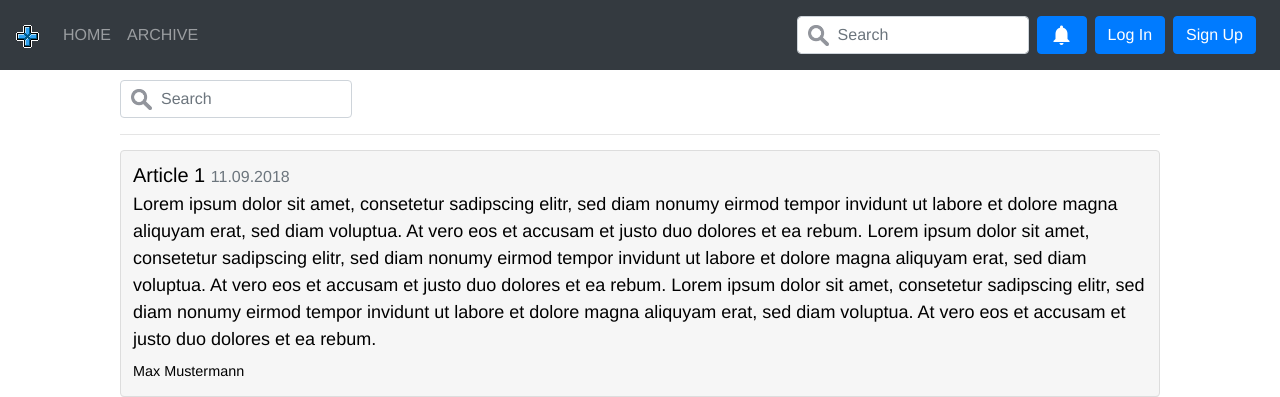
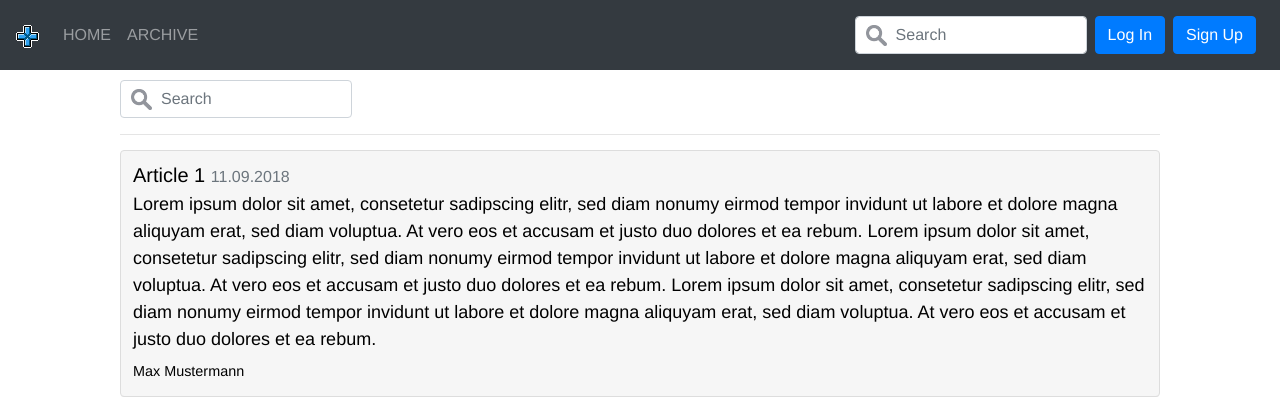
Before and after one commit to yxasika/Webproject, a PHP site: page /archive.php in a window 1280 px wide. Shown: the top 397 px of the page. Run offline with PHP 8.4, Linux system fonts and the light colour scheme; some libraries are stand-ins or nearby versions.

Commit message:
Notification icon wird nicht angezeigt wenn kein Benutzer eingeloggt ist

```diff
--- a/views/navbar.php
+++ b/views/navbar.php
@@ -1,7 +1,7 @@
 <?php
 session_start();
-if(isset($_POST["search"])){
-    $_SESSION["search"]= $_POST["search"];
+if (isset($_POST["search"])) {
+    $_SESSION["search"] = $_POST["search"];
 }
 ?>
 <script type="text/javascript" src="http://beneposto.pl/jqueryrotate/js/jQueryRotateCompressed.js"></script>
@@ -36,13 +36,13 @@ if(isset($_POST["search"])){
                 <input class="searchInput form-control mr-sm-2" type="search" placeholder="Search" aria-label="Search"
                        id="searchInput" name="search">
             </form>
-            <a class="btn btn-primary icon my-2 mr-2" role="button" href="notification.php">
-                <i class="material-icons">notifications</i><span class="badge"></span></a>
             <?php
             if (!isset($_SESSION["username"])) {
                 echo '<a href="login.php" class="btn btn-primary my-2 mr-2" name="loginBtn">Log In</a>
                     <a href="signUp.php" class="btn btn-primary my-2 mr-2" name="signupBtn">Sign Up</a>';
             } else {
+                echo '<a class="btn btn-primary icon my-2 mr-2" role="button" href="notification.php">
+                       <i class="material-icons">notifications</i><span class="badge"></span></a>';
                 echo '<a href="logout.php" class="btn btn-primary my-2 mr-2" name="logoutBtn">Log out</a>';
             }
             ?>
```
